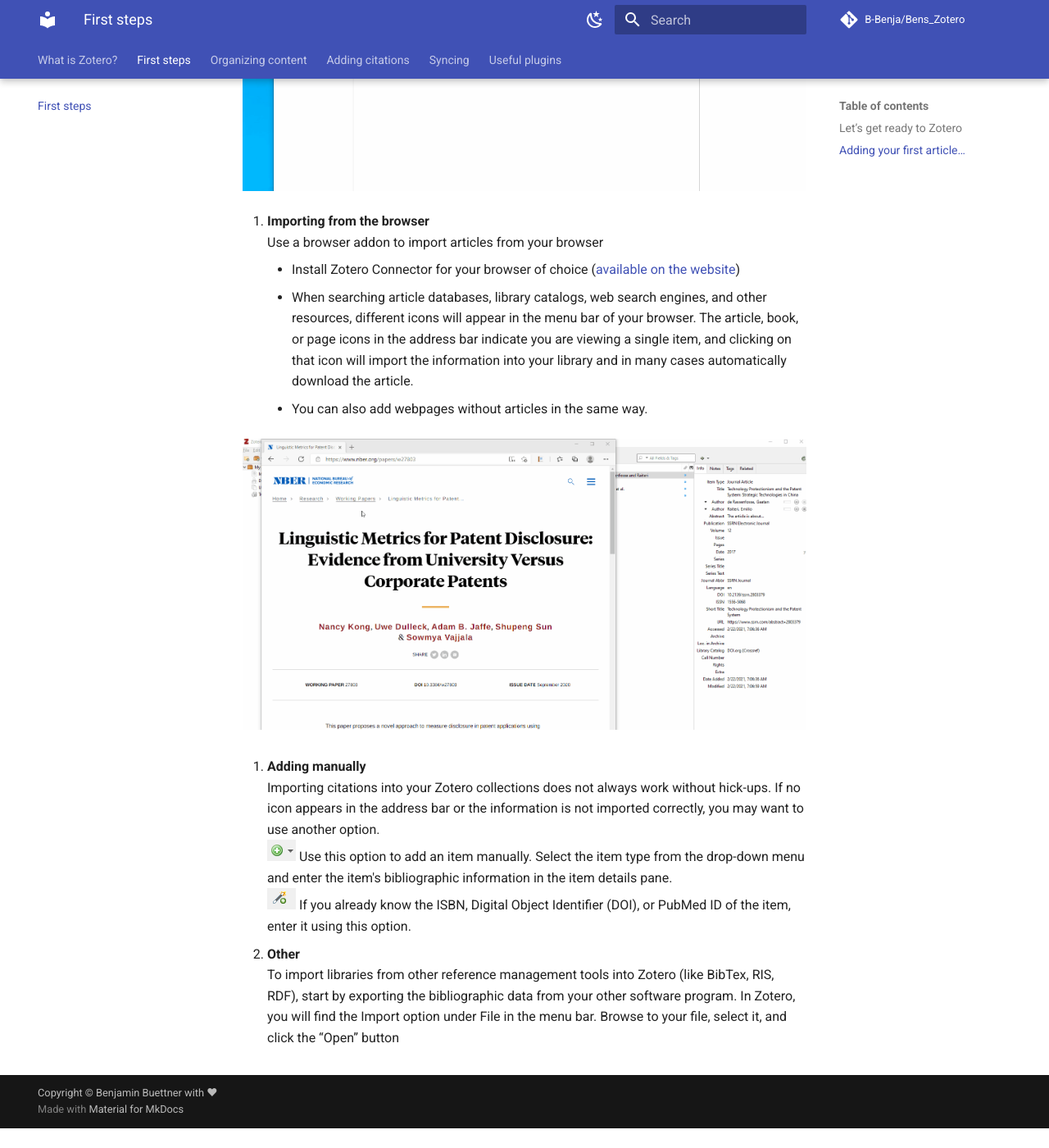
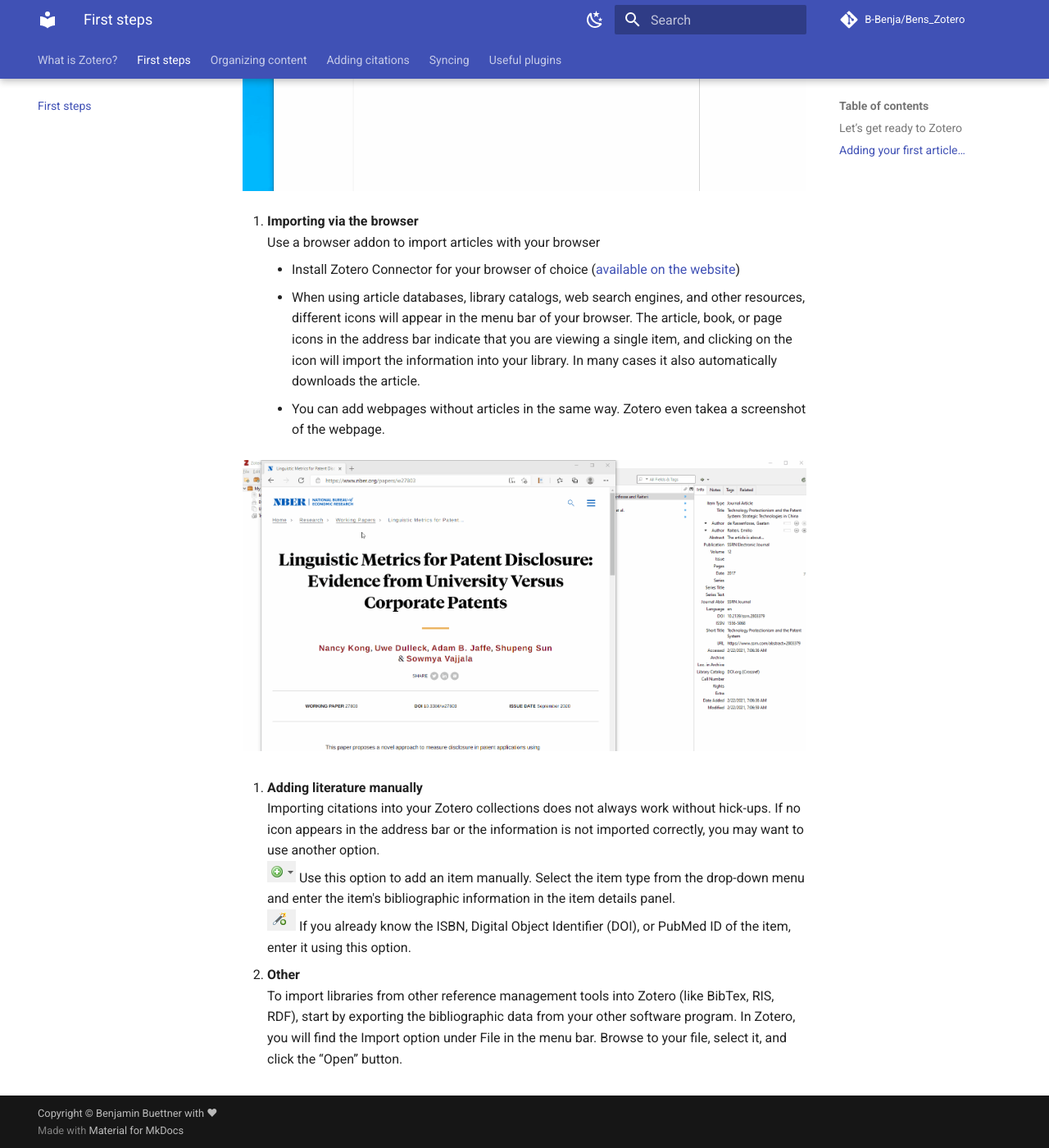
Before and after one commit to B-Benja/Bens_Zotero, an MkDocs documentation site: the page built from docs/first-steps.md, in a window 1280 px wide and 1400 px high, scrolled down 1679 px. Shown: the whole window at 82% size. Built offline with MkDocs 1.6.1 and Material for MkDocs 9.7.7, drawn with Linux system fonts in a browser that asks for light colours; comment, search, counter and statistics services are not loaded; before the commit the page ends 3055 px from its top, so only the background shows below that.

Commit message:
Update first-steps.md

```diff
--- a/docs/first-steps.md
+++ b/docs/first-steps.md
@@ -26,21 +26,21 @@
  ![](images/02-addpdf.png)
 
 
-2.	**Importing from the browser**
-Use a browser addon to import articles from your browser
+2.	**Importing via the browser**
+Use a browser addon to import articles with your browser
     * Install Zotero Connector for your browser of choice ([available on the website](https://www.zotero.org/download/))
-    * When searching article databases, library catalogs, web search engines, and other resources, different icons will appear in the menu bar of your browser. The article, book, or page icons in the address bar indicate you are viewing a single item, and clicking on that icon will import the information into your library and in many cases automatically download the article.
-    *	You can also add webpages without articles in the same way.
+    * When using article databases, library catalogs, web search engines, and other resources, different icons will appear in the menu bar of your browser. The article, book, or page icons in the address bar indicate that you are viewing a single item, and clicking on the icon will import the information into your library. In many cases it also automatically downloads the article.
+    * You can add webpages without articles in the same way. Zotero even takea a screenshot of the webpage.
 
  ![](images/02-addbrowser.gif)
 
 
-3.	**Adding manually**
+3.	**Adding literature manually**
 Importing citations into your Zotero collections does not always work without hick-ups. If no icon appears in the address bar or the information is not imported correctly, you may want to use another option.
- ![](images/02manually1.png) Use this option to add an item manually. Select the item type from the drop-down menu and enter the item's bibliographic information in the item details pane.
+ ![](images/02manually1.png) Use this option to add an item manually. Select the item type from the drop-down menu and enter the item's bibliographic information in the item details panel.
  ![](images/02manually2.png) If you already know the ISBN, Digital Object Identifier (DOI), or PubMed ID of the item, enter it using this option.
 
 
 
 4.	**Other**
-To import libraries from other reference management tools into Zotero (like BibTex, RIS, RDF), start by exporting the bibliographic data from your other software program. In Zotero, you will find the Import option under File in the menu bar.  Browse to your file, select it, and click the “Open” button
+To import libraries from other reference management tools into Zotero (like BibTex, RIS, RDF), start by exporting the bibliographic data from your other software program. In Zotero, you will find the Import option under File in the menu bar.  Browse to your file, select it, and click the “Open” button.
```
